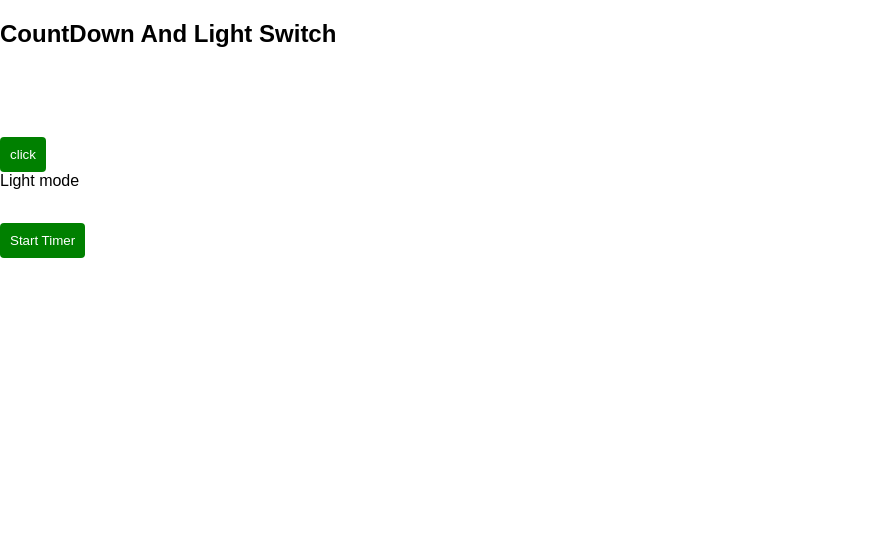
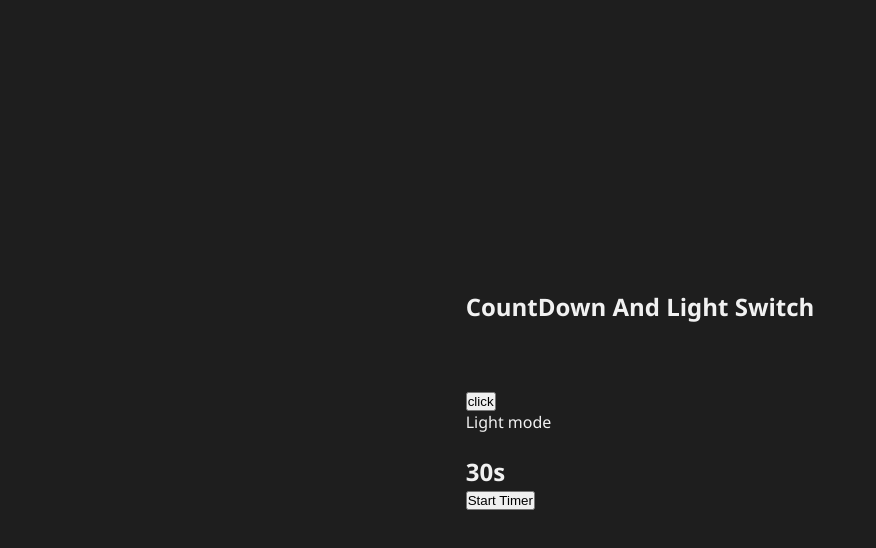
Before and after one commit to Jaffar-Achakzai/mid_lab_task, a React (Create React App) app: page / in a window 1280 px wide. Shown: the top 548 px of the page, without its empty margins (0-876 px from the left). Built offline with nearby package versions, Linux system fonts and the light colour scheme.

Commit message:
Added css and Html code

```diff
--- a/src/component/CountDownLightSwitch.jsx
+++ b/src/component/CountDownLightSwitch.jsx
@@ -2,28 +2,27 @@ import React from "react";
 import { useFormik } from "formik";
 import * as Yup from "yup";
 
-
-
-
-
 function CountDownLightSwitch() {
-
-    const formik = useFormik({
-
-      });
+  const formik = useFormik({});
 
   return (
-<>    <div className="MId LAb TASk ">
+    <>
+      <div className="MId LAb TASk ">
         <h2>CountDown And Light Switch</h2>
         <form onstarttimer={formik.handlestarttimer}>
+          {/* starttimer Button */}
+          <br />
+          <br />
+          <br />
+          <button onclick={"on"}>click</button>
+          <br />
+          Light mode
+          <br />
+          <br />
 
-
+          {/*Timer*/ }
+          <h2>30s</h2>
           {/* starttimer Button */}
-        <br/><br/><br/>
-        <button onclick={"on"}>click</button><br/>Light mode<br/>
-
-        {/* starttimer Button */}
-        <br/>
           <button type="starttimer">Start Timer</button>
         </form>
       </div>
--- a/src/index.css
+++ b/src/index.css
@@ -13,8 +13,37 @@ code {
 }
 
 
+body {
+  font-family: 'Segoe UI', Tahoma, Geneva, Verdana, sans-serif;
+  background: var(--bg-color);
+  color: var(--text-color);
+  display: flex
+;
+  justify-content: center;
+  align-items: center;
+  height: 100vh;
 
+}
+* {
+  box-sizing: border-box;
+  margin: 0;
+  padding: 0;
+}
+user agent stylesheet
 body {
+  display: block;
+  margin: 8px;
+}
+:root {
+  --bg-color: #1e1e1e;
+  --text-color: #f1f1f1;
+  --accent-color: #4caf50;
+  --container-bg: #2a2a2a;
+  --btn-bg: #4caf50;
+  --btn-hover: #45a049;
+}
+
+/* body {
   font-family: Arial, sans-serif;
   color: black;
 }
@@ -35,11 +64,11 @@ input, select {
 }
 
 button {
-  margin-top: 15px;
+  margin-top: 10px;
   padding: 10px;
   background-color: green;
   color: white;
   border: none;
   cursor: pointer;
   border-radius: 4px;
-}
+} */
```
Lines whose indentation alone changed are shown as unchanged.
